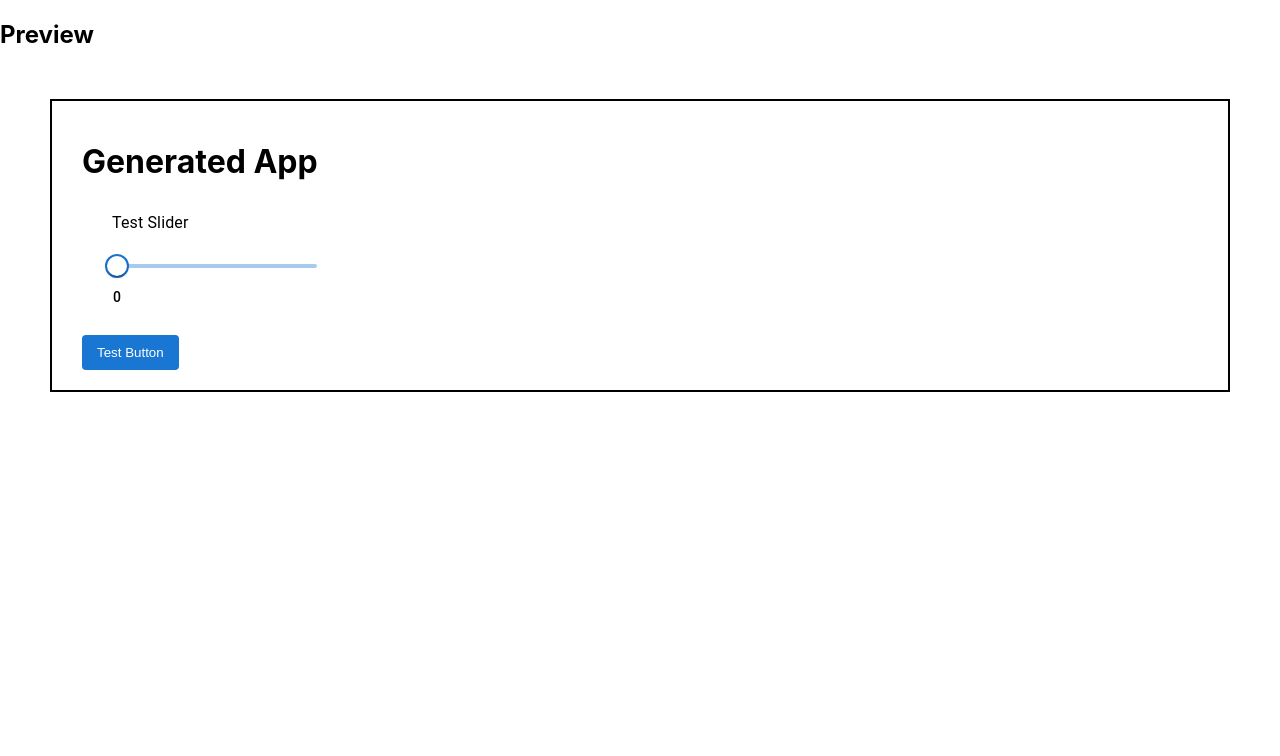
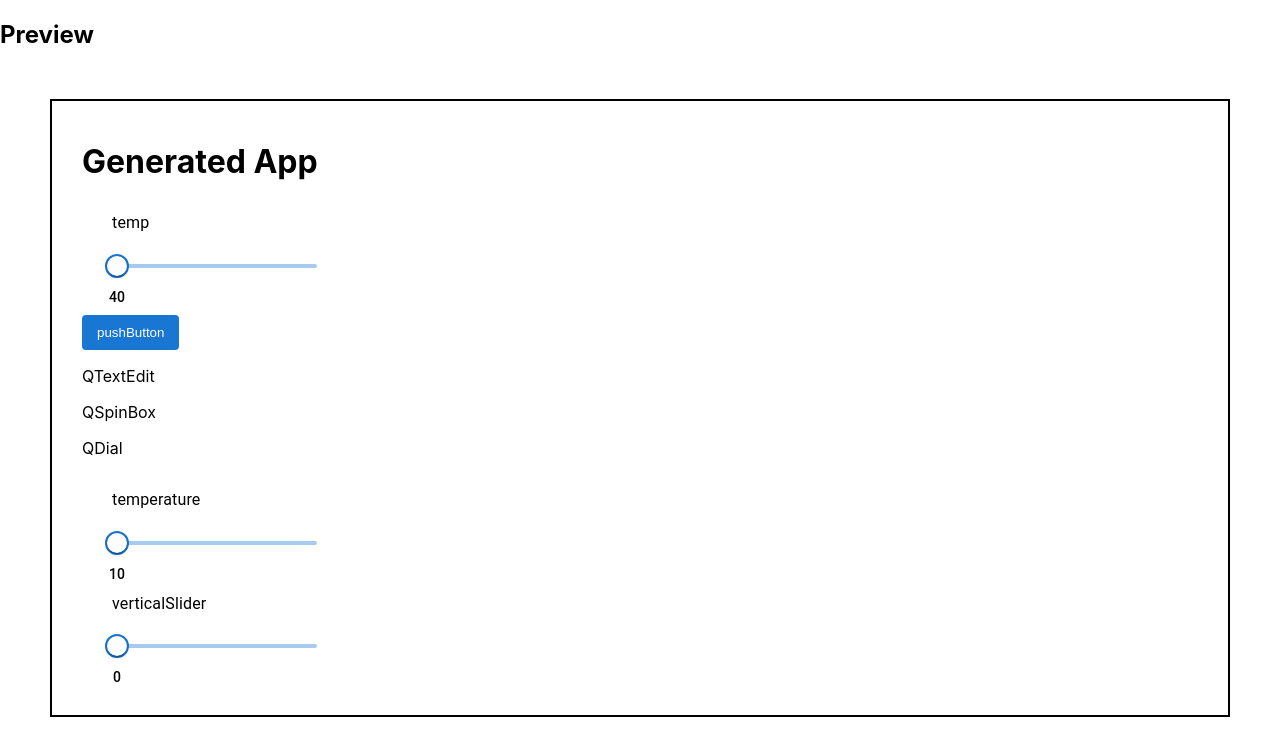
Before and after one commit to rmatsuda21/VizUI, a React (Create React App) app in the folder client/: page /view in a window 1280 px wide. Shown: the top 756 px of the page. Built offline with nearby package versions, Linux system fonts and the light colour scheme.

Commit message:
correctly generates sliders

```diff
--- a/client/src/components/AppView.js
+++ b/client/src/components/AppView.js
@@ -1,17 +1,81 @@
 import MySlider from "../widgets/components/MySlider.jsx"
 import MyButton from "../widgets/components/MyButton.jsx"
+import { breadcrumbsClasses } from "@mui/material";
+
+function parseProperties(properties) {
+  var obj = {};
+  console.log(properties)
+  Array.prototype.forEach.call(properties, property => {
+    let key = property["@_name"]
+    console.log("Property type: " + key)
+    switch (key) {
+      case "geometry":
+        obj["x"] = property.rect.x
+        obj["y"] = property.rect.y
+        obj["width"] = property.rect.width
+        obj["height"] = property.rect.height
+        break;
+      case "singleStep":
+      case "minimum":
+      case "maximum":
+        obj[key] = property.number;
+        break;
+      case "orientation":
+        obj[key] = property.enum;
+        break;
+      default:
+        // console.log("New property type: " + key)
+        break;
+    }
+  })
+  return obj;
+}
 
 function App() {
   // TODO: Add function to render this page dynamically based on JSON
 
+  const data = require("../test.json");
+
+
+  const widgets_data = data.ui.widget.widget
+
+  // console.log(widgets_data)
+
+  // app.push(<MySlider key={1} label="Test Slider" interval={5} position={0}/>)
+  // app.push(<br />)
+  // app.push(<><MyButton key={1} label="Test Button"></MyButton><br /></>)
+
+  var widgets = widgets_data.map(function(object, i){
+    let name = object["@_name"];
+    let className = object["@_class"];
+    let properties = parseProperties(object.property);
+    // console.log(properties)
+
+    switch (className) {
+      case 'QSlider':
+        let interval = properties.singleStep || 1
+        let min = properties.minimum || 0
+        let max = properties.maximum || 100
+        return <MySlider key={i} label={name} name={name} interval={interval} min={min} max={max} position={0}/>
+      case 'QPushButton':
+        return <MyButton key={i} label={name} name={name}></MyButton>
+      default:
+        return <p key={i}>{object["@_class"]}</p>
+    }
+    // return <div className={"row"} key={i}>
+    //           {if}
+    //        </div>;
+  })
+
+  // console.log(data)
+
+
+
   return (
-    // { APP }
 
     <div className="App">
       <header><h1>Generated App</h1></header>
-      <MySlider label="Test Slider" interval={5} position={0}/>
-      <br />
-      <MyButton label="Test Button"></MyButton>
+      {widgets}
     </div>
   );
 }
--- /dev/null
+++ b/client/src/test.json
@@ -0,0 +1,168 @@
+{
+    "?xml": {
+        "@_version": "1.0",
+        "@_encoding": "UTF-8"
+    },
+    "ui": {
+        "class": "Widget",
+        "widget": {
+            "property": [
+                {
+                    "rect": {
+                        "x": 0,
+                        "y": 0,
+                        "width": 800,
+                        "height": 600
+                    },
+                    "@_name": "geometry"
+                },
+                {
+                    "string": "Widget",
+                    "@_name": "windowTitle"
+                }
+            ],
+            "widget": [
+                {
+                    "property": [
+                        {
+                            "rect": {
+                                "x": 50,
+                                "y": 50,
+                                "width": 391,
+                                "height": 71
+                            },
+                            "@_name": "geometry"
+                        },
+                        {
+                            "number": 40,
+                            "@_name": "minimum"
+                        },
+                        {
+                            "number": 60,
+                            "@_name": "maximum"
+                        },
+                        {
+                            "number": 10,
+                            "@_name": "singleStep"
+                        },
+                        {
+                            "enum": "Qt::Horizontal",
+                            "@_name": "orientation"
+                        }
+                    ],
+                    "@_class": "QSlider",
+                    "@_name": "temp"
+                },
+                {
+                    "property": [
+                        {
+                            "rect": {
+                                "x": 140,
+                                "y": 240,
+                                "width": 80,
+                                "height": 24
+                            },
+                            "@_name": "geometry"
+                        },
+                        {
+                            "string": "PushButton",
+                            "@_name": "text"
+                        }
+                    ],
+                    "@_class": "QPushButton",
+                    "@_name": "pushButton"
+                },
+                {
+                    "property": {
+                        "rect": {
+                            "x": 200,
+                            "y": 330,
+                            "width": 104,
+                            "height": 70
+                        },
+                        "@_name": "geometry"
+                    },
+                    "@_class": "QTextEdit",
+                    "@_name": "textEdit"
+                },
+                {
+                    "property": {
+                        "rect": {
+                            "x": 400,
+                            "y": 270,
+                            "width": 44,
+                            "height": 25
+                        },
+                        "@_name": "geometry"
+                    },
+                    "@_class": "QSpinBox",
+                    "@_name": "spinBox"
+                },
+                {
+                    "property": {
+                        "rect": {
+                            "x": 450,
+                            "y": 350,
+                            "width": 50,
+                            "height": 64
+                        },
+                        "@_name": "geometry"
+                    },
+                    "@_class": "QDial",
+                    "@_name": "dial"
+                },
+                {
+                    "property": [
+                        {
+                            "rect": {
+                                "x": 380,
+                                "y": 120,
+                                "width": 160,
+                                "height": 16
+                            },
+                            "@_name": "geometry"
+                        },
+                        {
+                            "number": 10,
+                            "@_name": "minimum"
+                        },
+                        {
+                            "number": 50,
+                            "@_name": "maximum"
+                        },
+                        {
+                            "enum": "Qt::Horizontal",
+                            "@_name": "orientation"
+                        }
+                    ],
+                    "@_class": "QSlider",
+                    "@_name": "temperature"
+                },
+                {
+                    "property": [
+                        {
+                            "rect": {
+                                "x": 330,
+                                "y": 120,
+                                "width": 16,
+                                "height": 160
+                            },
+                            "@_name": "geometry"
+                        },
+                        {
+                            "enum": "Qt::Vertical",
+                            "@_name": "orientation"
+                        }
+                    ],
+                    "@_class": "QSlider",
+                    "@_name": "verticalSlider"
+                }
+            ],
+            "@_class": "QWidget",
+            "@_name": "Widget"
+        },
+        "resources": "",
+        "connections": "",
+        "@_version": "4.0"
+    }
+}
--- a/client/src/widgets/components/MySlider.jsx
+++ b/client/src/widgets/components/MySlider.jsx
@@ -16,6 +16,8 @@ function MySlider(props) {
       <Slider
           defaultValue = {props.position}
           step = {props.interval}
+          min = {props.min}
+          max = {props.max}
           style = {sliderStyle}
           valueLabelDisplay="on"
           sx={{
```
